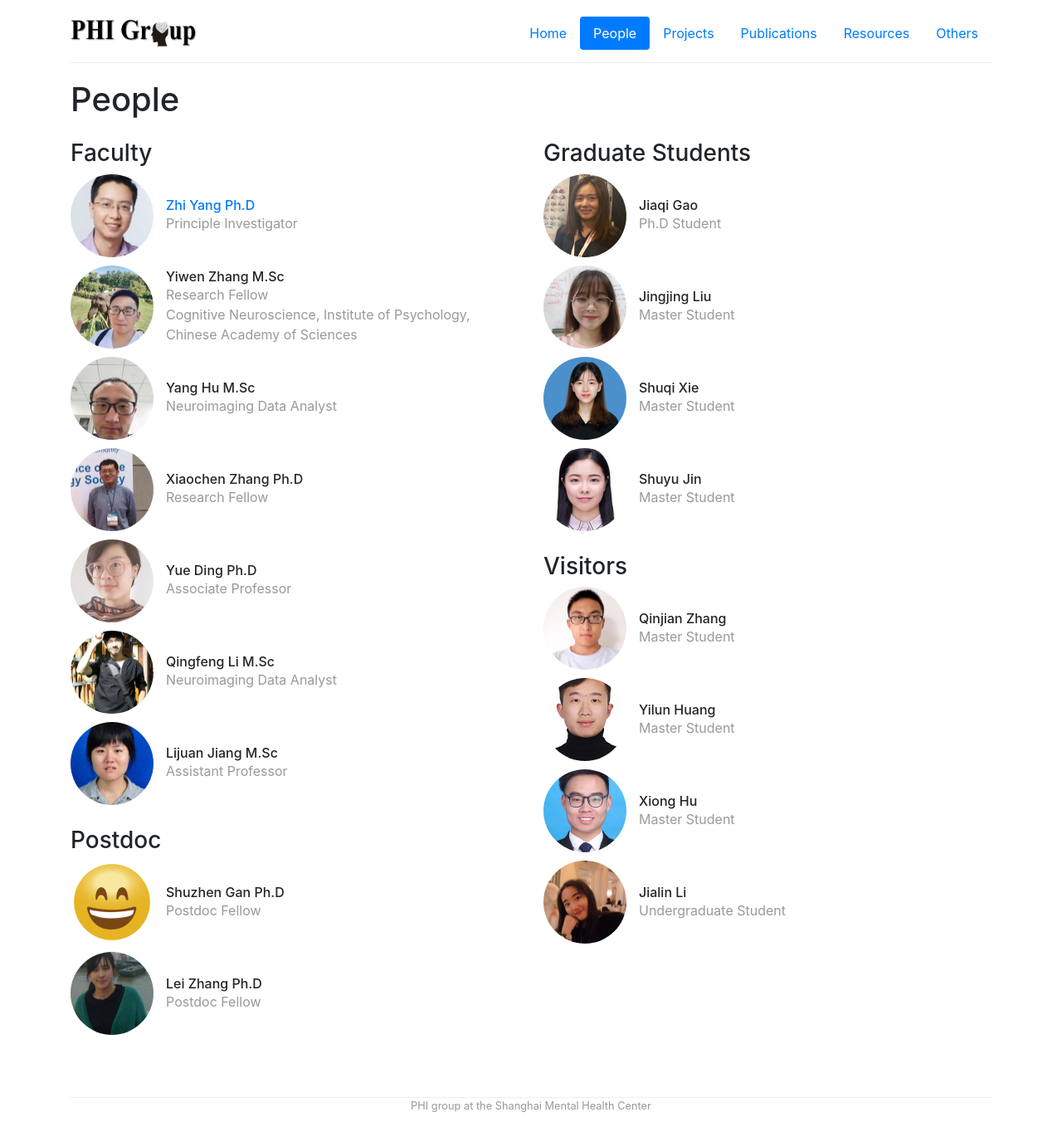
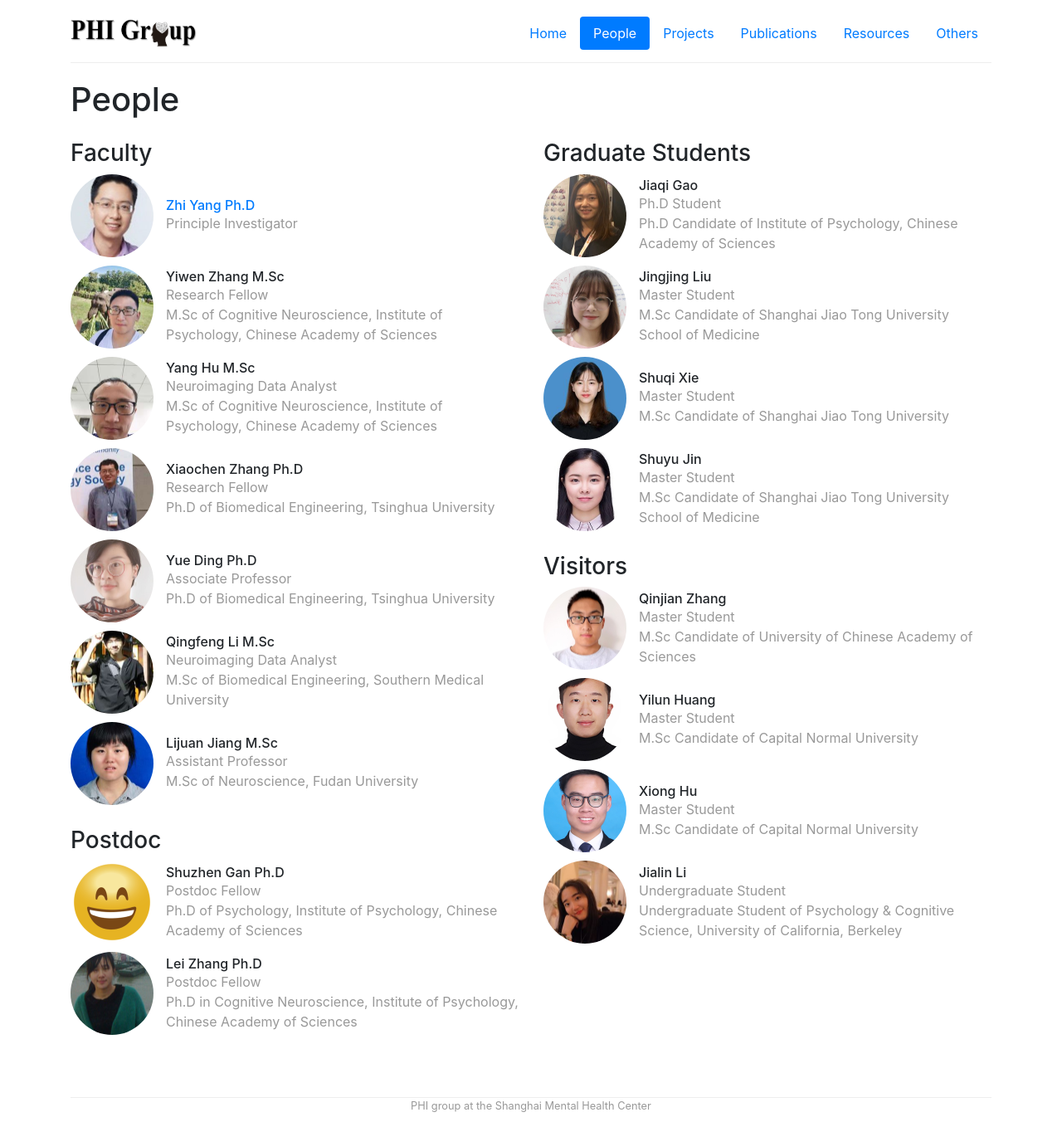
Before and after one commit to PHI-group/phi-group.github.io, a Jekyll site: the page built from people.md, in a window 1280 px wide. Shown: the whole page at 83% size. Built offline with Jekyll 4.4.1, drawn with Linux system fonts in a browser that asks for light colours.

Commit message:
Updated by QF

```diff
--- a/_data/people.yml
+++ b/_data/people.yml
@@ -11,94 +11,109 @@ faculty-2:
     role: faculty
     image: /img/people/zhangyw.jpeg
     bio: Research Fellow
-    school: Cognitive Neuroscience, Institute of Psychology, Chinese Academy of Sciences
+    school: M.Sc of Cognitive Neuroscience, Institute of Psychology, Chinese Academy of Sciences
 
 faculty-3:
     display_name: "Yang Hu M.Sc"
     role: faculty
     image: /img/people/huy.jpeg
     bio: Neuroimaging Data Analyst
+    school: M.Sc of Cognitive Neuroscience, Institute of Psychology, Chinese Academy of Sciences
 
 faculty-4:
     display_name: "Xiaochen Zhang Ph.D"
     role: faculty
     image: /img/people/zhangxc.jpeg
     bio: Research Fellow
+    school: Ph.D of Biomedical Engineering, Tsinghua University
 
 faculty-5:
     display_name: "Yue Ding Ph.D"
     role: faculty
     image: /img/people/dingy.jpeg
     bio: Associate Professor
+    school: Ph.D of Biomedical Engineering, Tsinghua University
 
 faculty-6:
     display_name: "Qingfeng Li M.Sc"
     role: faculty
     image: /img/people/liqf.jpeg
     bio: Neuroimaging Data Analyst
+    school: M.Sc of Biomedical Engineering, Southern Medical University
 
 faculty-7:
     display_name: "Lijuan Jiang M.Sc"
     role: faculty
     image: /img/people/jianglj.jpeg
     bio: Assistant Professor
+    school: M.Sc of Neuroscience, Fudan University
 
 postdoc-1:
     display_name: "Shuzhen Gan Ph.D"
     role: postdoc
     image: /img/people/User.png
     bio: Postdoc Fellow
+    school: Ph.D of Psychology, Institute of Psychology, Chinese Academy of Sciences
 
 postdoc-2:
     display_name: "Lei Zhang Ph.D"
     role: postdoc
     image: /img/people/zhangl.jpeg
     bio: Postdoc Fellow
+    school: Ph.D in Cognitive Neuroscience, Institute of Psychology, Chinese Academy of Sciences
 
 grad-1:
     display_name: "Jiaqi Gao"
     role: grad
     image: /img/people/gaojq.jpeg
     bio: Ph.D Student
+    school: Ph.D Candidate of Institute of Psychology, Chinese Academy of Sciences
 
 grad-2:
     display_name: "Jingjing Liu"
     role: grad
     image: /img/people/liujj.jpg
     bio: Master Student
+    school: M.Sc Candidate of Shanghai Jiao Tong University School of Medicine
 
 grad-3:
     display_name: "Shuqi Xie"
     role: grad
     image: /img/people/xiesq.jpeg
     bio: Master Student
+    school: M.Sc Candidate of Shanghai Jiao Tong University
 
 grad-4:
     display_name: "Shuyu Jin"
     role: grad
     image: /img/people/jinsy.jpeg
     bio: Master Student
+    school: M.Sc Candidate of Shanghai Jiao Tong University School of Medicine
 
 visit-1:
     display_name: "Qinjian Zhang"
     role: visit
     image: /img/people/zhangqj.jpeg
     bio: Master Student
+    school: M.Sc Candidate of University of Chinese Academy of Sciences
 
 visit-2:
     display_name: "Yilun Huang"
     role: visit
     image: /img/people/huangyl.jpeg
     bio: Master Student
+    school: M.Sc Candidate of Capital Normal University
 
 visit-3:
     display_name: "Xiong Hu"
     role: visit
     image: /img/people/hux.jpeg
     bio: Master Student
+    school: M.Sc Candidate of Capital Normal University
 
 visit-4:
     display_name: "Jialin Li"
     role: visit
     image: /img/people/lijl.jpeg
     bio: Undergraduate Student
+    school: Undergraduate Student of Psychology & Cognitive Science, University of California, Berkeley
```
